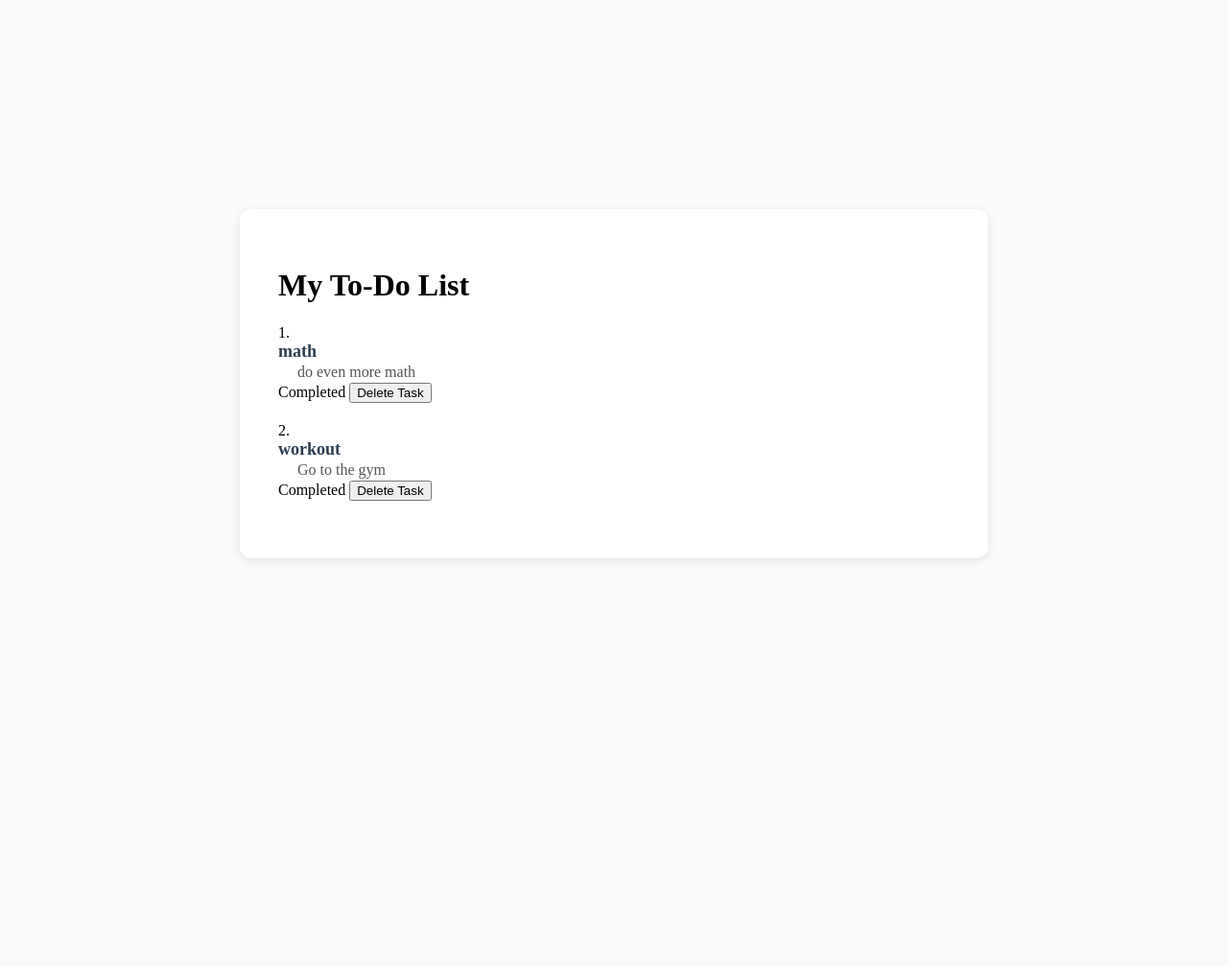
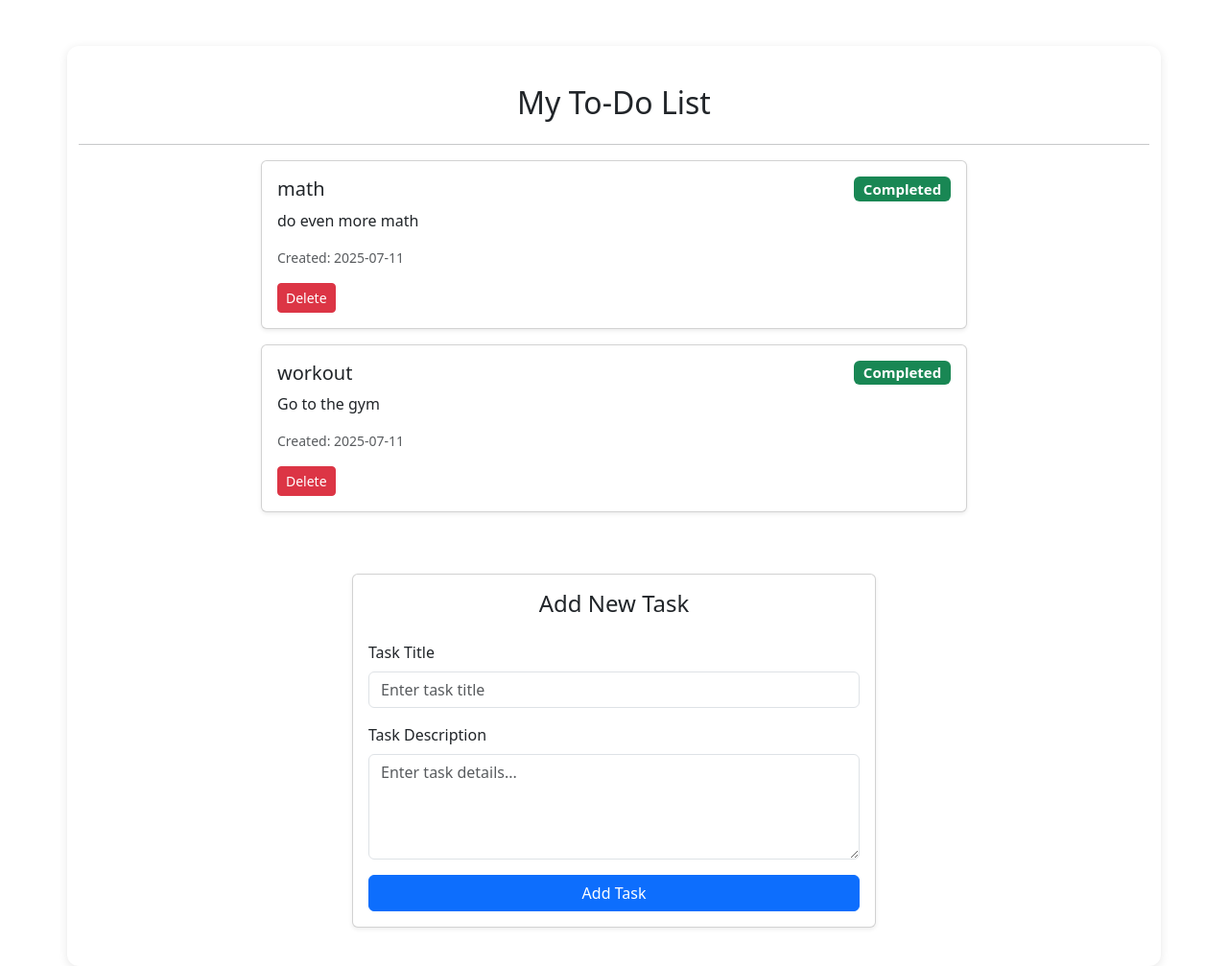
Before and after one commit to lawrencium369/todo_app, a Django app: page / in a window 1280 px wide. Shown: the whole page at 96% size. Before the commit the page ends 584 px from the top, so only its background shows below. Run offline with Django 5.2, Linux system fonts and the light colour scheme; data comes from the database, SQL or seed files in the repository; both versions use the stored data as it was after the commit.

Commit message:
improved the frontend

```diff
--- a/mytodo/templates/mytodo/home.html
+++ b/mytodo/templates/mytodo/home.html
@@ -1,33 +1,77 @@
 {% extends "base.html" %}
 {% block content %}
-<div class="container">
-    <h1>My To-Do List</h1>
-    <ol class="todo-list">
+
+<!-- Load Bootstrap -->
+<link href="https://cdn.jsdelivr.net/npm/bootstrap@5.3.0/dist/css/bootstrap.min.css" rel="stylesheet">
+
+<div class="container mt-5">
+  <h2 class="text-center mb-4"> My To-Do List</h2>
+  <hr>
+
+  <!-- Task List -->
+  <div class="row">
+    <div class="col-md-8 mx-auto">
+      {% if tasks %}
         {% for task in tasks %}
-            <li>
-                <div class="task-title">{{ task.title }}</div>
-                <div class="task-desc">{{ task.description }}</div>
+          <div class="card mb-3 shadow-sm">
+            <div class="card-body">
+              <h5 class="card-title d-flex justify-content-between align-items-center">
+                {{ task.title }}
+                {% if task.completed %}
+                  <span class="badge bg-success">Completed</span>
+                {% endif %}
+              </h5>
+              <p class="card-text">{{ task.description }}</p>
+              <p class="text-muted small mb-3">Created: {{ task.created_at|date:"Y-m-d" }}</p>
+
+              <div class="d-flex gap-2">
+                <form method="post" action="{% url 'delete_task' task.id %}">
+                  {% csrf_token %}
+                  <button type="submit" class="btn btn-danger btn-sm">Delete</button>
+                </form>
+
                 {% if not task.completed %}
-                    <form method="post" action="{% url 'mark_completed' task.id %}" style="display:inline;">
-                        {% csrf_token %}
-                        <button type="submit" class="btn btn-success btn-sm">Mark as Completed</button>
-                    </form>
-                    <form method="post" action="{% url 'delete_task' task.id %}" style="display:inline;">
-                        {% csrf_token %}
-                        <button type="submit" class="btn btn-success btn-sm">Delete Task</button>
-                    </form>
+                  <form method="post" action="{% url 'mark_completed' task.id %}">
+                    {% csrf_token %}
+                    <button type="submit" class="btn btn-success btn-sm">Mark as Completed</button>
+                  </form>
                 {% endif %}
-                {% if task.completed %}
-                    <span class="badge bg-success">Completed</span>
-                    <form method="post" action="{% url 'delete_task' task.id %}" style="display:inline;">
-                        {% csrf_token %}
-                        <button type="submit" class="btn btn-success btn-sm">Delete Task</button>
-                    </form>
-                {% endif %}
-            </li>
-        {% empty %}
-            <li>No tasks added yet.</li>
+              </div>
+            </div>
+          </div>
         {% endfor %}
-    </ol>
+      {% else %}
+        <div class="alert alert-info text-center">No tasks added yet.</div>
+      {% endif %}
+    </div>
+  </div>
+
+  <!-- Add Task Form -->
+  <div class="row justify-content-center mt-5">
+    <div class="col-md-6">
+      <div class="card shadow-sm rounded">
+        <div class="card-body">
+          <h4 class="card-title mb-4 text-center"> Add New Task</h4>
+
+          <form method="post" action="{% url 'add_task' %}">
+            {% csrf_token %}
+            <div class="mb-3">
+              <label for="taskTitle" class="form-label">Task Title</label>
+              <input type="text" class="form-control" id="taskTitle" name="title" placeholder="Enter task title" required>
+            </div>
+
+            <div class="mb-3">
+              <label for="taskDescription" class="form-label">Task Description</label>
+              <textarea class="form-control" id="taskDescription" name="description" rows="4" placeholder="Enter task details..."></textarea>
+            </div>
+
+            <button type="submit" class="btn btn-primary w-100">Add Task</button>
+          </form>
+
+        </div>
+      </div>
+    </div>
+  </div>
 </div>
+
 {% endblock %}
--- a/mytodo/urls.py
+++ b/mytodo/urls.py
@@ -5,4 +5,5 @@ urlpatterns = [
     path("", views.home, name="mytodo_home"),
     path('mark_completed/<int:task_id>/', views.mark_completed, name='mark_completed'),
     path('delete_task/<int:task_id>/', views.delete_task, name='delete_task'),
+    path('add_task/', views.add_task, name='add_task'),
 ]
--- a/mytodo/views.py
+++ b/mytodo/views.py
@@ -21,3 +21,11 @@ def delete_task(request, task_id):
         task = get_object_or_404(Task, id=task_id)
         task.delete()
     return redirect('mytodo_home')
+
+def add_task(request):
+    if request.method == "POST":
+        title = request.POST.get('title')
+        description = request.POST.get('description')
+        if title:
+            Task.objects.create(title=title, description=description, user=request.user)
+    return redirect('mytodo_home')
--- a/project1/settings.py
+++ b/project1/settings.py
@@ -105,7 +105,7 @@ AUTH_PASSWORD_VALIDATORS = [
 
 LANGUAGE_CODE = 'en-us'
 
-TIME_ZONE = 'GMT+1'
+TIME_ZONE = 'GMT'
 
 USE_I18N = True
 
```
Also changed, not shown: db.sqlite3.
